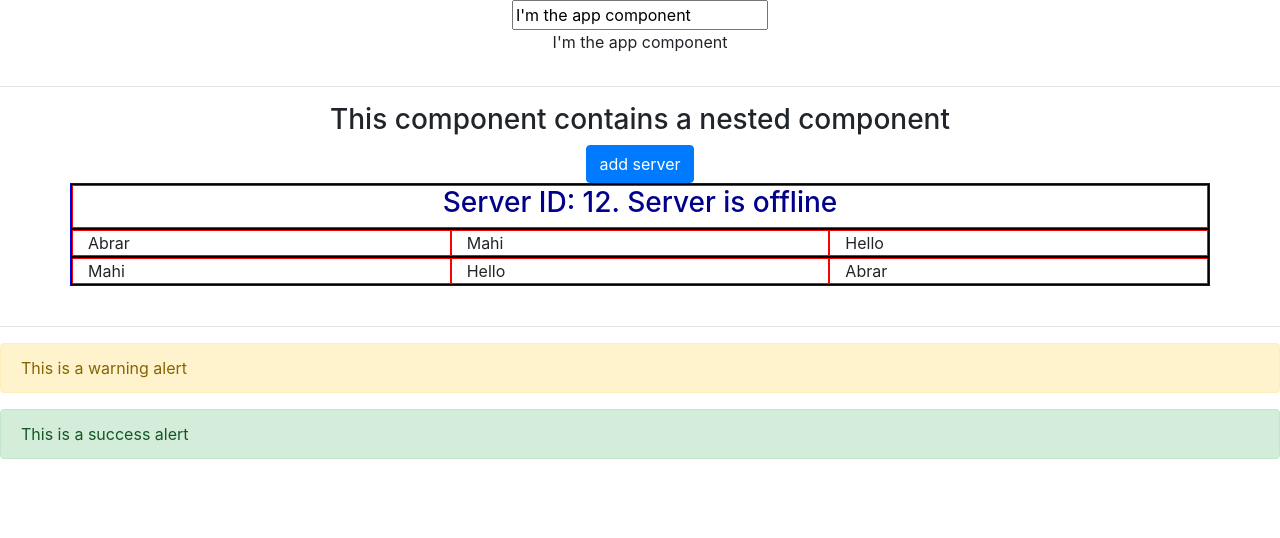
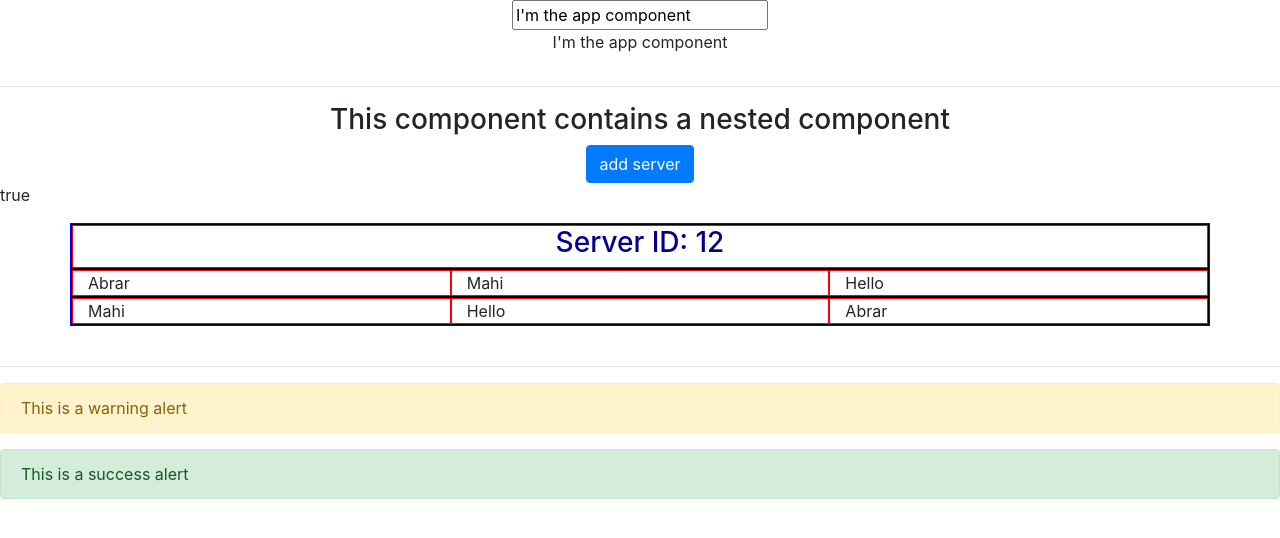
Before and after one commit to amahi2001/Angular-Practice, an Angular app: page / in a window 1280 px wide. Shown: the top 538 px of the page. Built offline with nearby package versions, Linux system fonts and the light colour scheme.

Commit message:
setting innerText via property binding

```diff
--- a/src/app/nested/nested.component.html
+++ b/src/app/nested/nested.component.html
@@ -3,4 +3,7 @@
 <div class="row justify-content-center">
     <button [disabled]="!allowNewServer" class="btn btn-primary" type="button">add server</button>
 </div>
+
+<!-- setting text content via property binding -->
+<p [innerText]="allowNewServer"></p>
 <app-server></app-server>
--- a/src/app/server/server.component.html
+++ b/src/app/server/server.component.html
@@ -2,7 +2,7 @@
 <div class="container">
     <div class="row justify-content-center">
         <div class="col">
-            <h3>Server ID: {{server_id}}. Server is {{getServerStatus()}}</h3>
+            <h3>Server ID: {{server_id}}</h3>
         </div>
     </div>
     <div class="row justify-content-center">
```
